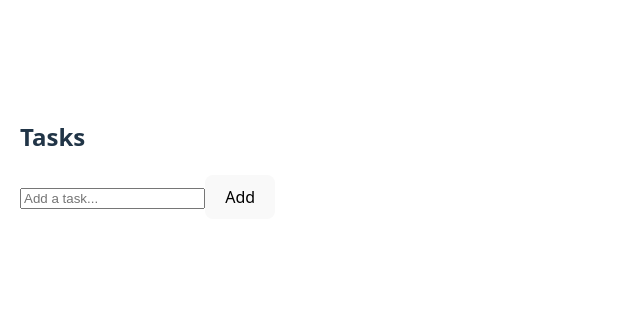
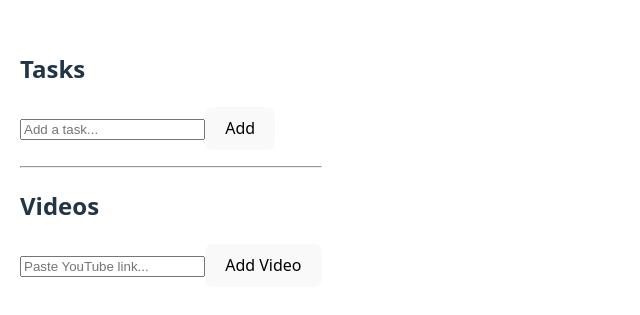
Before and after one commit to SaiDheerajY/PrepTrack, a React (Vite) app in the folder react-frontend/: page / in a window 1280 px wide. Shown: the part 233-548 px from the top of the page, without its empty margins (0-640 px from the left). Built offline with nearby package versions, Linux system fonts and the light colour scheme.

Commit message:
made seperate video and tasks

```diff
--- a/react-frontend/src/App.jsx
+++ b/react-frontend/src/App.jsx
@@ -1,56 +1,35 @@
 import { useState, useEffect } from "react";
+import Tasks from "./Tasks";
+import Videos from "./Videos";
 
 function App() {
   const [tasks, setTasks] = useState([]);
-  const [taskInput, setTaskInput] = useState("");
+  const [videos, setVideos] = useState([]);
 
-  // Load tasks once
+  // Load from localStorage
   useEffect(() => {
     const savedTasks = JSON.parse(localStorage.getItem("tasks"));
-    if (savedTasks) {
-      setTasks(savedTasks);
-    }
+    const savedVideos = JSON.parse(localStorage.getItem("videos"));
+
+    if (savedTasks) setTasks(savedTasks);
+    if (savedVideos) setVideos(savedVideos);
   }, []);
 
-  // Save tasks whenever they change
+  // Save tasks
   useEffect(() => {
     localStorage.setItem("tasks", JSON.stringify(tasks));
   }, [tasks]);
 
+  // Save videos
+  useEffect(() => {
+    localStorage.setItem("videos", JSON.stringify(videos));
+  }, [videos]);
+
   return (
     <div style={{ padding: "20px" }}>
-      <h2>Tasks</h2>
-
-      <input
-        type="text"
-        placeholder="Add a task..."
-        value={taskInput}
-        onChange={(e) => setTaskInput(e.target.value)}
-      />
-
-      <button
-        onClick={() => {
-          if (taskInput.trim() === "") return;
-          setTasks([...tasks, taskInput]);
-          setTaskInput("");
-        }}
-      >
-        Add
-      </button>
-
-      <ul>
-        {tasks.map((task, index) => (
-          <li
-            key={index}
-            onClick={() =>
-              setTasks(tasks.filter((_, i) => i !== index))
-            }
-            style={{ cursor: "pointer" }}
-          >
-            {task}
-          </li>
-        ))}
-      </ul>
+      <Tasks tasks={tasks} setTasks={setTasks} />
+      <hr />
+      <Videos videos={videos} setVideos={setVideos} />
     </div>
   );
 }
--- /dev/null
+++ b/react-frontend/src/Tasks.jsx
@@ -0,0 +1,44 @@
+import { useState } from "react";
+
+function Tasks({ tasks, setTasks }) {
+  const [taskInput, setTaskInput] = useState("");
+
+  return (
+    <div>
+      <h2>Tasks</h2>
+
+      <input
+        type="text"
+        placeholder="Add a task..."
+        value={taskInput}
+        onChange={(e) => setTaskInput(e.target.value)}
+      />
+
+      <button
+        onClick={() => {
+          if (taskInput.trim() === "") return;
+          setTasks([...tasks, taskInput]);
+          setTaskInput("");
+        }}
+      >
+        Add
+      </button>
+
+      <ul>
+        {tasks.map((task, index) => (
+          <li
+            key={index}
+            onClick={() =>
+              setTasks(tasks.filter((_, i) => i !== index))
+            }
+            style={{ cursor: "pointer" }}
+          >
+            {task}
+          </li>
+        ))}
+      </ul>
+    </div>
+  );
+}
+
+export default Tasks;
--- /dev/null
+++ b/react-frontend/src/Videos.jsx
@@ -0,0 +1,57 @@
+import { useState } from "react";
+
+function Videos({ videos, setVideos }) {
+  const [videoInput, setVideoInput] = useState("");
+
+  return (
+    <div>
+      <h2>Videos</h2>
+
+      <input
+        type="text"
+        placeholder="Paste YouTube link..."
+        value={videoInput}
+        onChange={(e) => setVideoInput(e.target.value)}
+      />
+
+      <button
+        onClick={() => {
+          if (videoInput.trim() === "") return;
+
+          setVideos([
+            ...videos,
+            { url: videoInput, completed: false }
+          ]);
+
+          setVideoInput("");
+        }}
+      >
+        Add Video
+      </button>
+
+      <ul>
+        {videos.map((video, index) => (
+          <li
+            key={index}
+            onClick={() =>
+              setVideos(
+                videos.map((v, i) =>
+                  i === index ? { ...v, completed: !v.completed } : v
+                )
+              )
+            }
+            style={{
+              cursor: "pointer",
+              textDecoration: video.completed ? "line-through" : "none",
+              opacity: video.completed ? 0.6 : 1
+            }}
+          >
+            {video.url}
+          </li>
+        ))}
+      </ul>
+    </div>
+  );
+}
+
+export default Videos;
```
